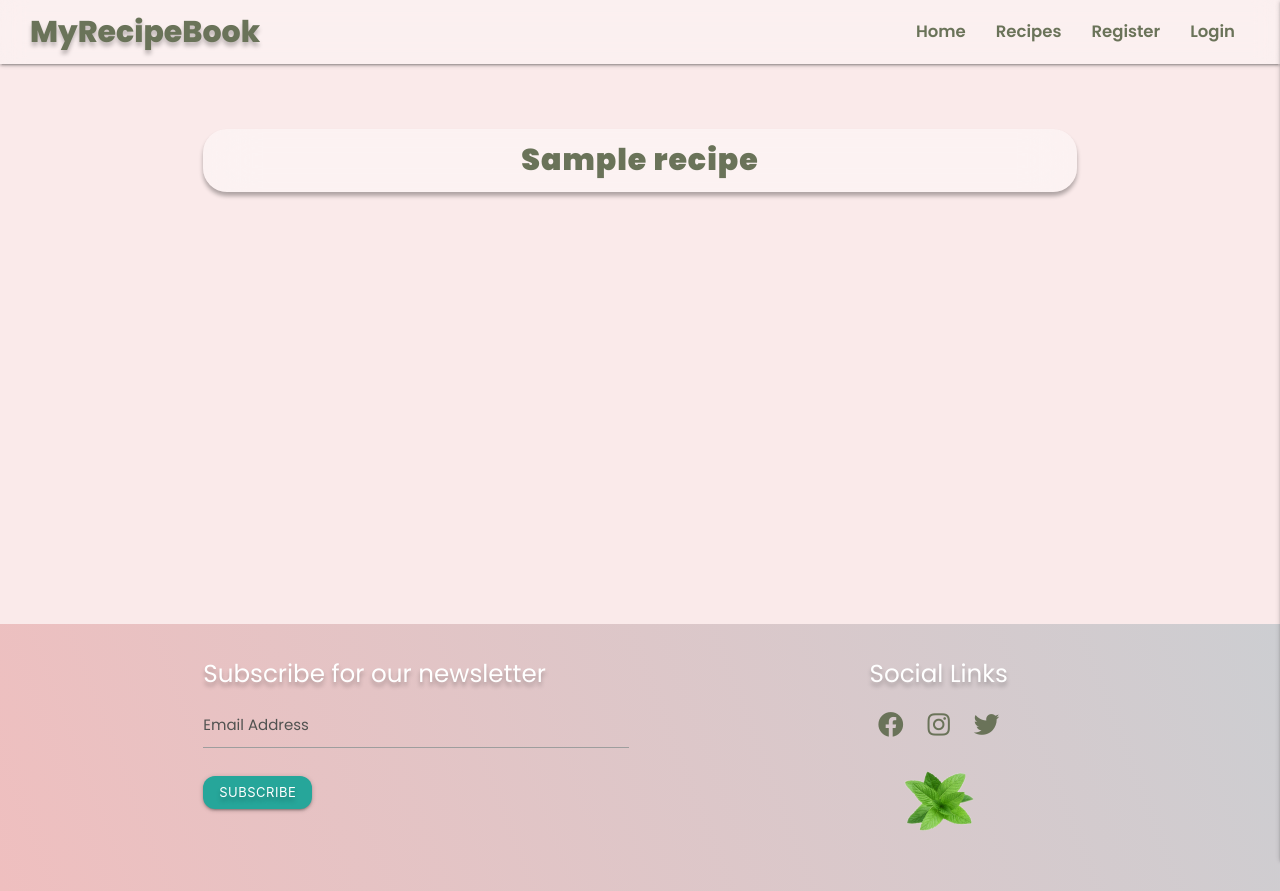
After one commit to steff880/MS3-MyRecipeBook, a Flask app: template templates/full_recipe.html in a window 1280 px wide. The commit adds this page. Run offline with Flask 2, Linux system fonts and the light colour scheme; the template is opened without the code that fills it: most values are stand-ins (such as "Sample title", 1, 10 or a date in 2020); some libraries are stand-ins or nearby versions.

Commit message:
Create full_recipe template

```diff
--- a/app.py
+++ b/app.py
@@ -186,6 +186,17 @@ def add_recipe():
 
     return render_template("add_recipe.html", categories=categories)
 
+
+# ------------------ Full recipe page
+
+
+@app.route("/full_recipe/<recipe_id>")
+@login_required
+def full_recipe(recipe_id):
+    recipe = mongo.db.recipes.find_one({"_id": ObjectId(recipe_id)})
+    return render_template("full_recipe.html", recipe=recipe)
+
+
 # ---------- Run app
 
 
--- a/templates/base.html
+++ b/templates/base.html
@@ -87,8 +87,7 @@
 
 
         {% block content %}
-            {% block flash %}
-            {% endblock %}
+
         {% endblock %}
 
     </main>
--- /dev/null
+++ b/templates/full_recipe.html
@@ -0,0 +1,22 @@
+{% extends "base.html" %}
+{% block page_background %}{% endblock %}
+{% block content %}
+
+<div class="row">
+    <div class="col s12">
+        <h3 class="center-align page-heading">
+            {{ recipe.recipe_name }}
+        </h3>
+    </div>
+</div>
+
+
+
+<section>
+
+
+</section>
+
+
+
+{% endblock %}
--- a/templates/profile.html
+++ b/templates/profile.html
@@ -39,7 +39,8 @@
                             <h3 class="recipe-heading">{{ recipe.recipe_name }}</h3>
                         </div>
                         <div class="card-action btn-box center-align">
-                            <a class="full-recipe-btn text-shadow" href="#">Full Recipe</a>
+                            <a class="full-recipe-btn text-shadow"
+                                href="{{ url_for('full_recipe', recipe_id=recipe._id) }}">Full Recipe</a>
                         </div>
                     </div>
                 </div>
```
